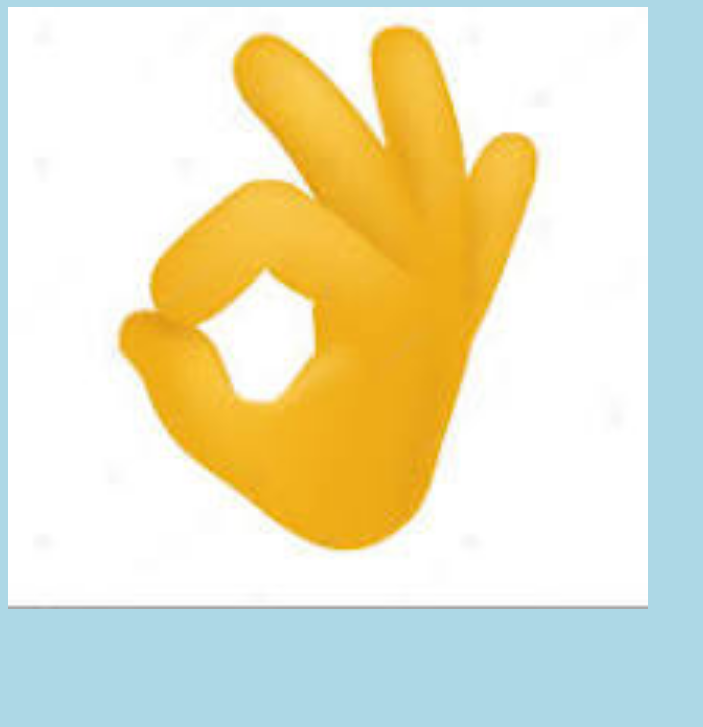
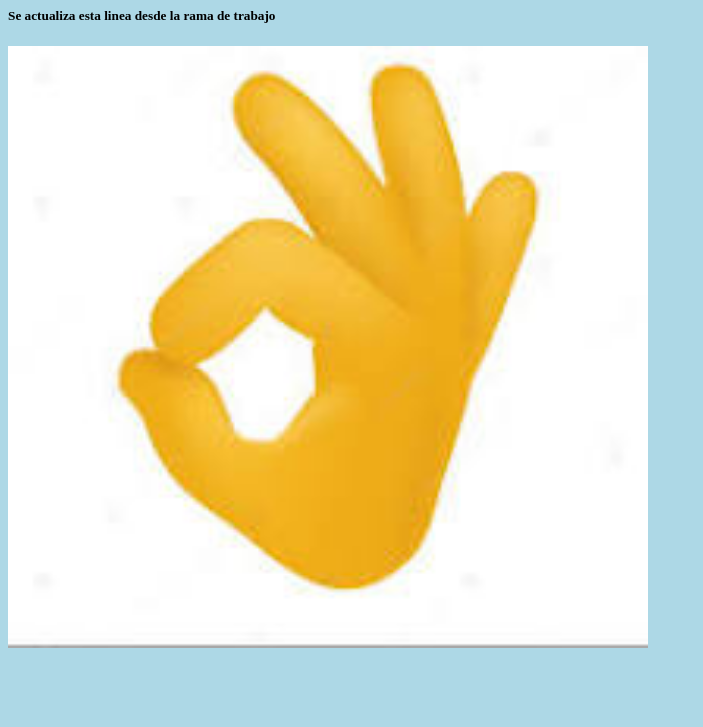
Before and after one commit to Fredy1995/PracticarGit, a plain HTML site: page index.html in a window 1280 px wide. Shown: the part 73-800 px from the top of the page, without its empty margins (0-703 px from the left). Drawn offline with Linux system fonts and the light colour scheme.

Commit message:
Se modifica archivo

```diff
--- a/index.html
+++ b/index.html
@@ -7,6 +7,7 @@
 <body>
 
 <h1>PRACTICA COMANDOS DE GIT!</h1>
+<h5>Se actualiza esta linea desde la rama de trabajo</h5>
 <div><img src="img/img1.jpg" alt="Hello Git" style="width:100%;max-width:640px"></div>
 </body>
 </html>
```
